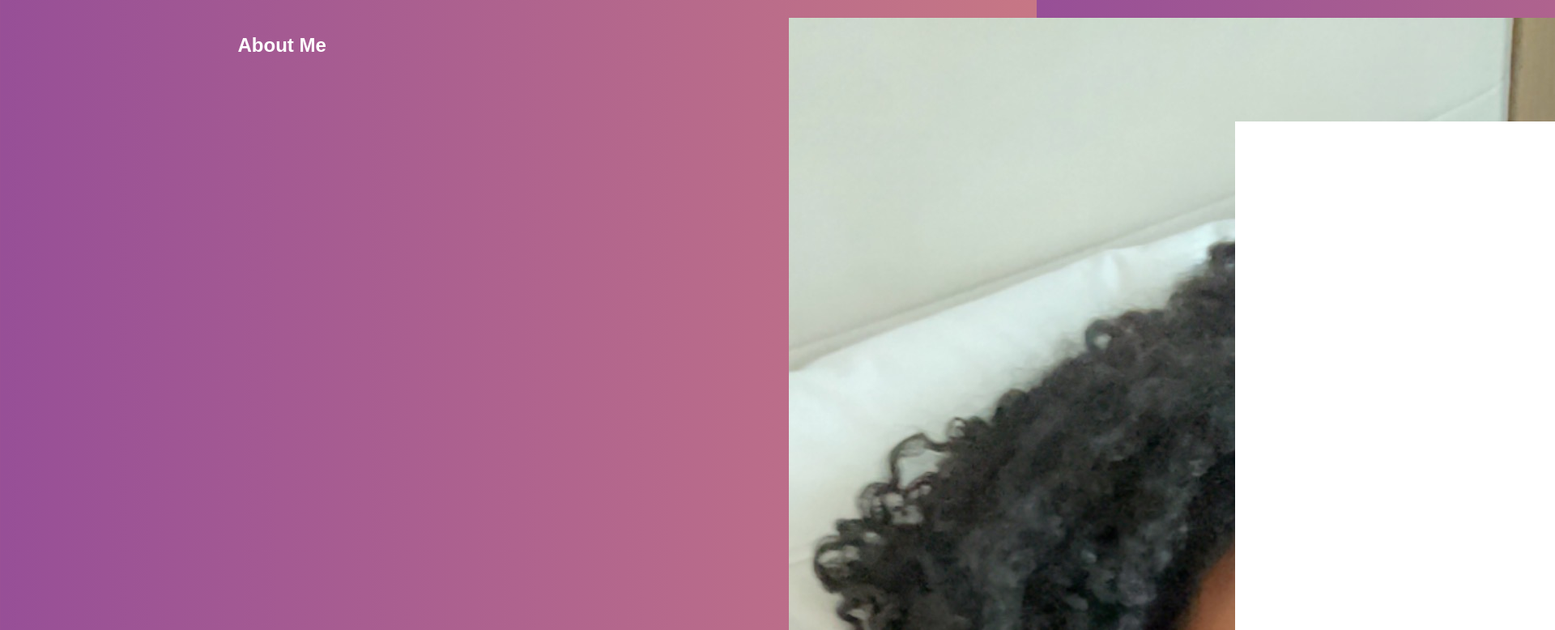
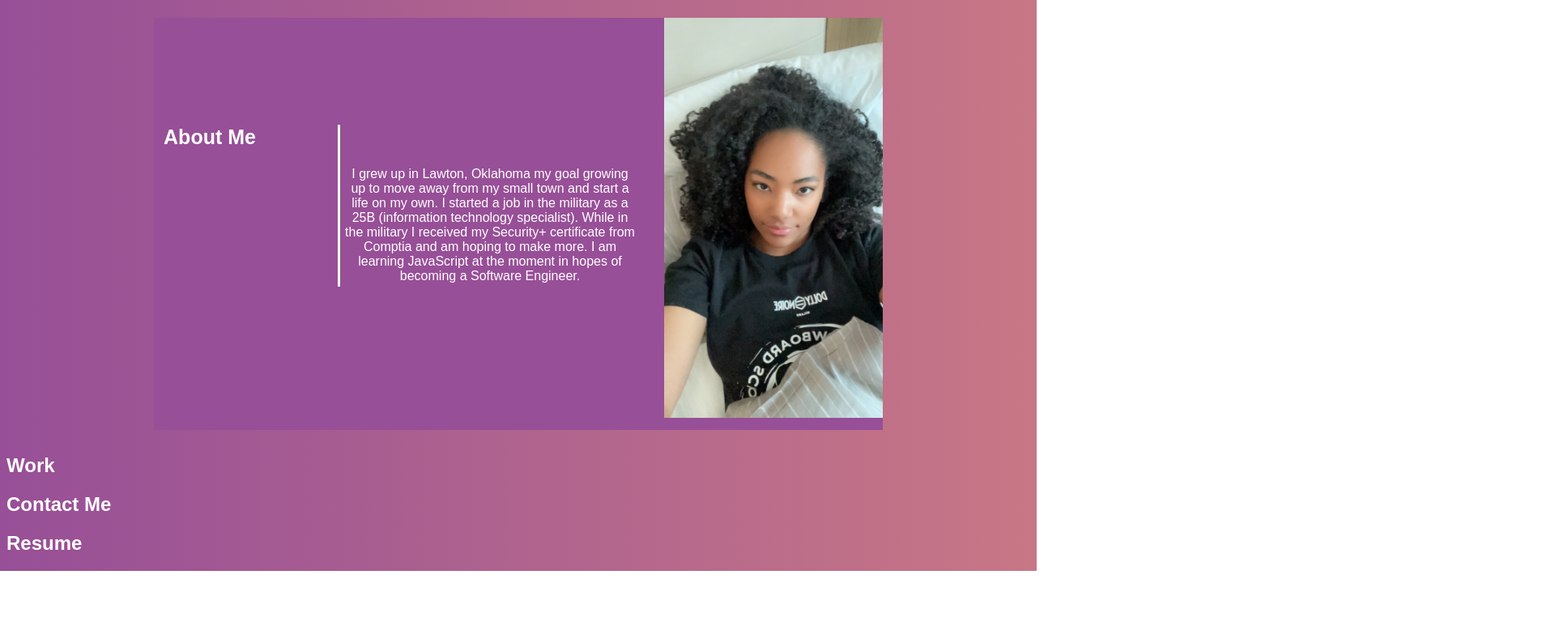
Before and after one commit to jazellepearce/challenge2, a plain HTML site: page index.html in a window 1280 px wide. Shown: the part 105-883 px from the top of the page at 81% size, 1920 px wide, since content can reach past the window. After the commit the page ends 810 px from the top, so only its background shows below. Drawn offline with Linux system fonts and the light colour scheme.

Commit message:
about me section progress

```diff
--- a/assets/css/style.css
+++ b/assets/css/style.css
@@ -52,14 +52,52 @@ header nav ul li a {
     text-shadow: 0 0 10px rgba(0, 0, 0, 0.5);
 }
 .describe {
-    width: 100%;
-    margin: 0 auto;
-    display: flex;
-    flex-wrap: wrap;
-    justify-content: space-around;
+text-align: center;
+height: 100%;
+position: relative;
+width: 100%;
+}
+
+.me {
+    width: 900px;
+    margin: 0 auto 30px auto;
+    background:rgb(151, 79, 151);
+    color: white;
+    overflow: hidden;
+}
+
+.me img {
+    float: right;
+    width: 30%;
+    justify-content: space-between;
 
 }
-.describe-img {
-    width: 1%;
+.about-me-bio p{
+    padding: 35px;
+    float: right;
+    width: 40%;
+    justify-content: space-evenly;
+    position: relative;
+    bottom: 130px;
+}
+.about-me-bio h2 {
+    width: 35%;
+    margin: 3.5%;
+    color: #fff;
+    font-size: 25px;
+    line-height: 1.2;
+    border-right: 3px solid white;
+    height: 200px;
+    position: relative;
+   right: 120px;
+   top: 100px
+}
 
 }
+.about-me-bio h2:after {
+    content: "";
+    height: 1px;
+    width: 50%;
+    margin-left: 1rem;
+    background-color: purple;
+}
--- a/index.html
+++ b/index.html
@@ -32,18 +32,18 @@
         </header>
         <!--About me section-->
         <section id="about-me" class="describe">
-            <div>
-                <h2>
-                    About Me
-                </h2>
-            </div>
-            <div class="describe-img">
+            <article class="me">
                 <img src="./assets/images/IMG_0120.JPG" alt="image of me" />
+                <div class="about-me-bio">
+                    <h2><span>
+                        About Me
+                    </span></h2>
                 <p>
                     I grew up in Lawton, Oklahoma my goal growing up to move away from my small town and start a life on my own. I started a job in the military as a 25B (information technology specialist). While in the military I received my Security+ certificate from Comptia and am hoping to make more. I am learning JavaScript at the moment in hopes of becoming a Software Engineer.
                 </p>
 
             </div>
+            </article>
         </section>
         <section id="work" class="previous-work">
             <div>
```
Also changed, not shown: 2 other files.
